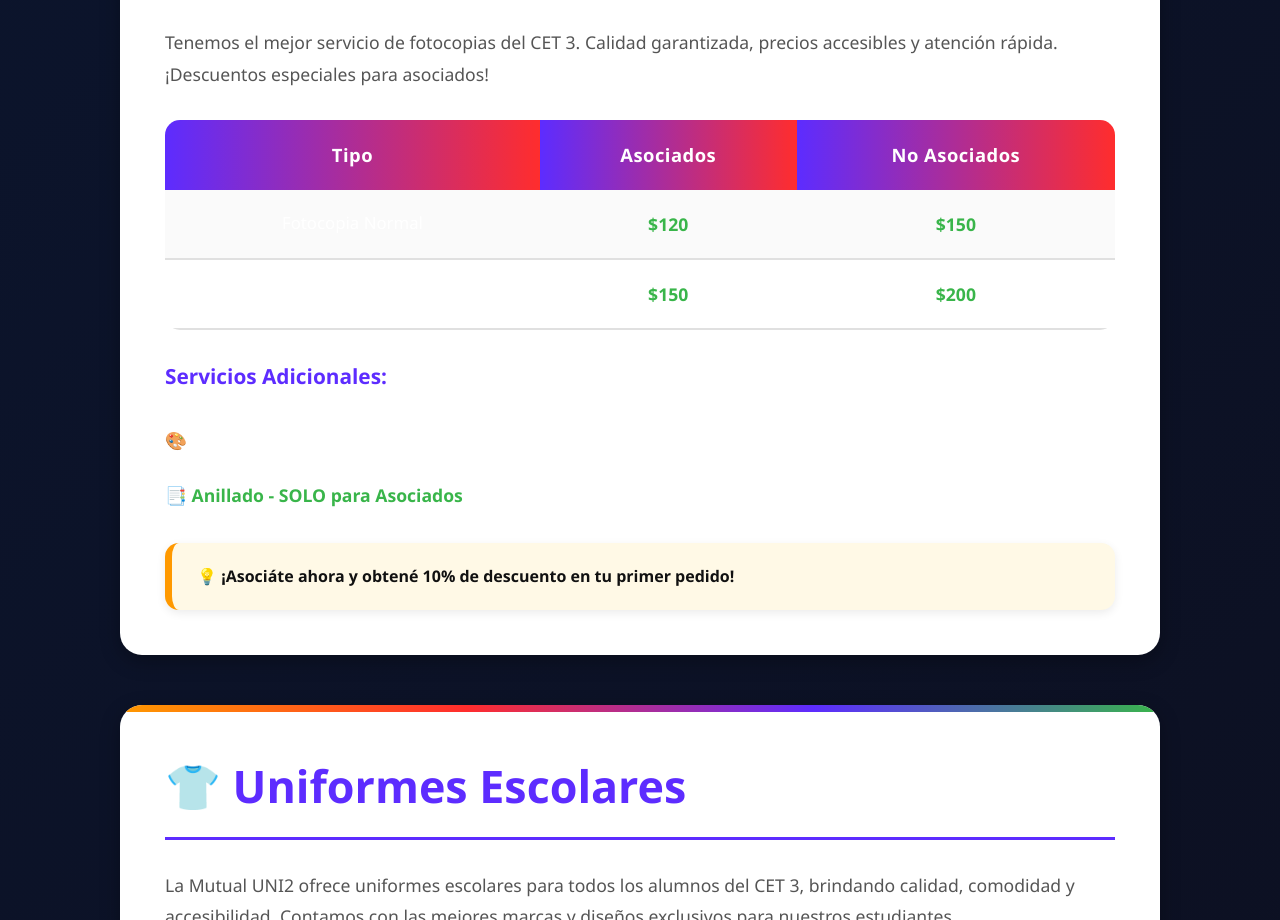
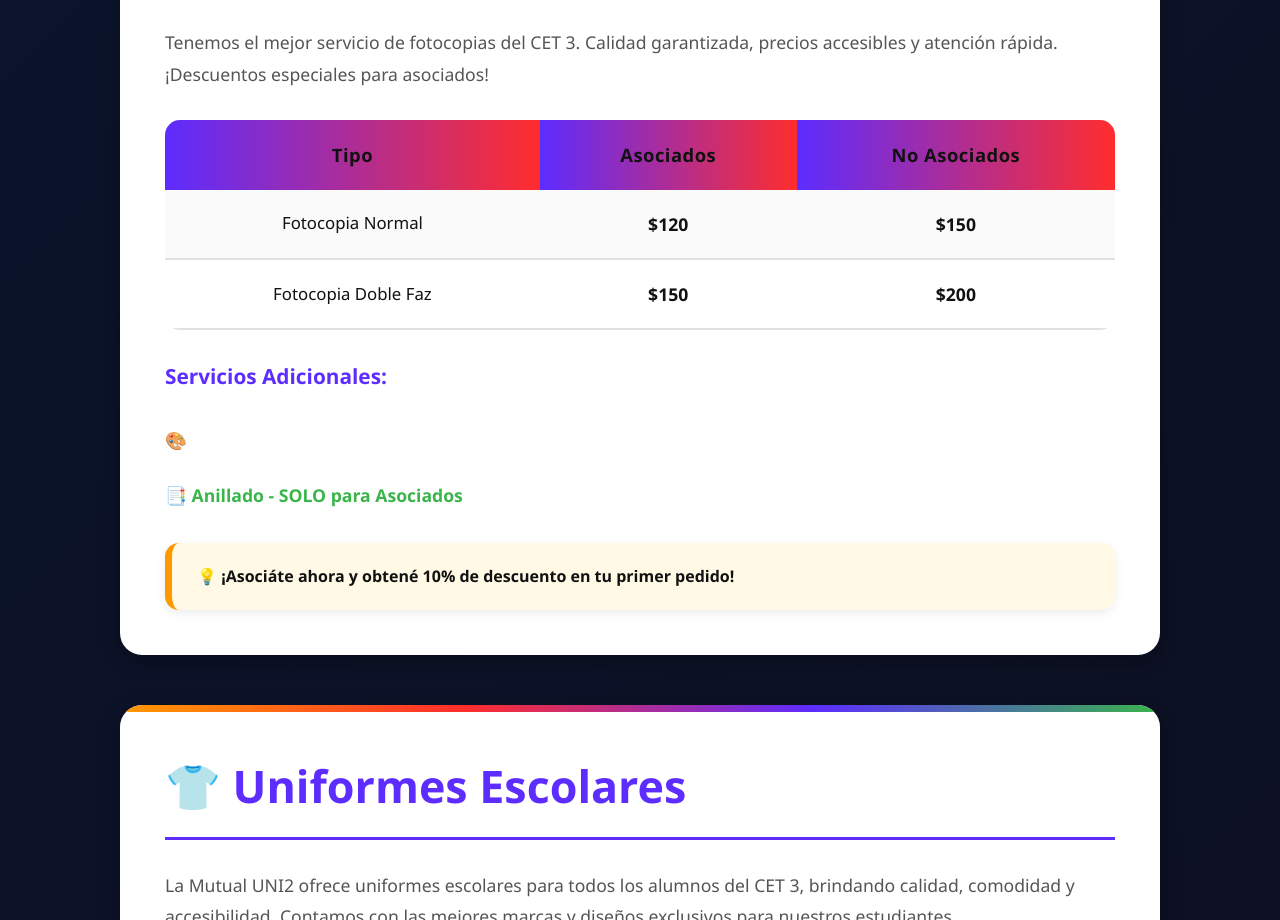
Before and after one commit to xime70/mutualpagina, a plain HTML site: page index.html in a window 1280 px wide. Shown: the part 3647-4567 px from the top of the page. Drawn offline with Linux system fonts and the light colour scheme.

```diff
--- a/index.html
+++ b/index.html
@@ -512,21 +512,21 @@
       <table>
 
         <tr>
-          <th>Tipo</th>
-          <th>Asociados</th>
-          <th>No Asociados</th>
+          <th style="color:#111;">Tipo</th>
+          <th style="color:#111;">Asociados</th>
+          <th style="color:#111;">No Asociados</th>
         </tr>
 
         <tr>
-          <td>Fotocopia Normal</td>
-          <td class="precio">$120</td>
-          <td class="precio">$150</td>
+          <td style="color:#111;">Fotocopia Normal</td>
+          <td class="precio" style="color:#111;">$120</td>
+          <td class="precio" style="color:#111;">$150</td>
         </tr>
 
         <tr>
-          <td>Fotocopia Doble Faz</td>
-          <td class="precio">$150</td>
-          <td class="precio">$200</td>
+          <td style="color:#111;">Fotocopia Doble Faz</td>
+          <td class="precio" style="color:#111;">$150</td>
+          <td class="precio" style="color:#111;">$200</td>
         </tr>
 
       </table>
```
